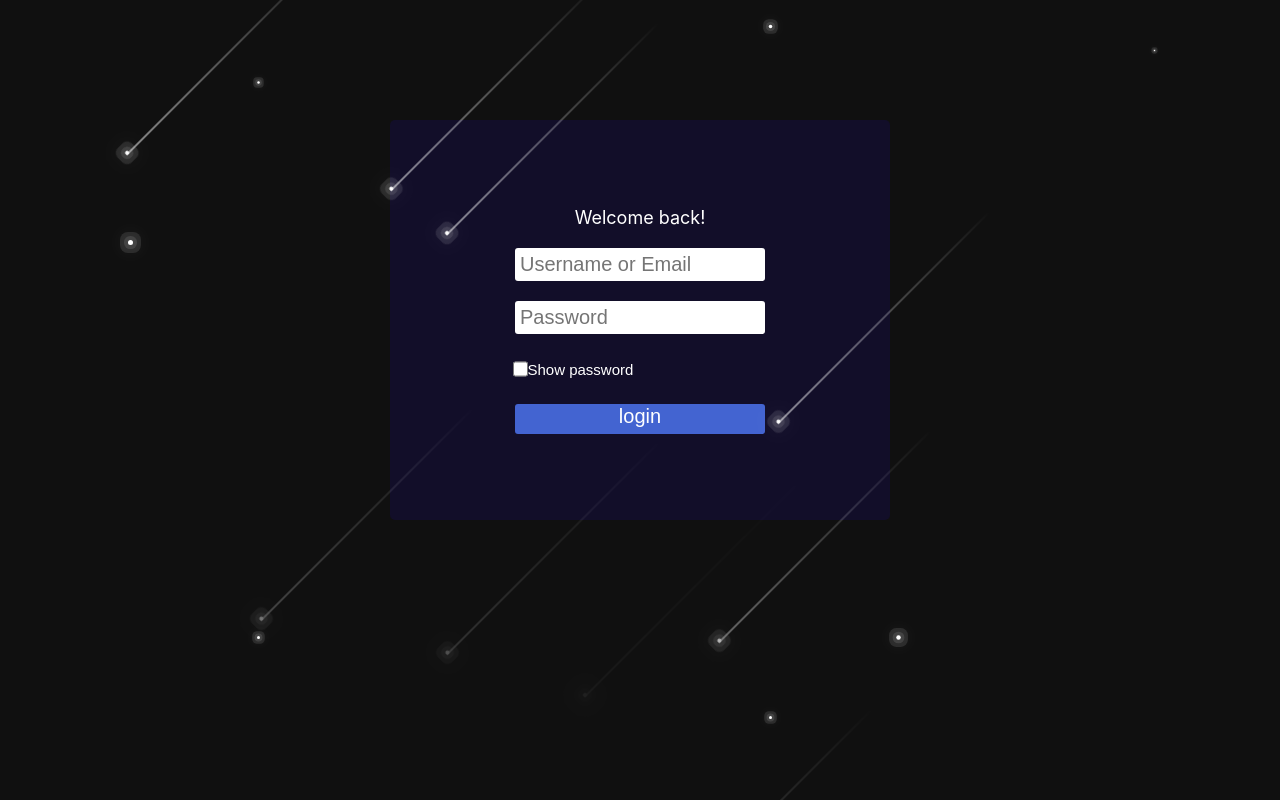
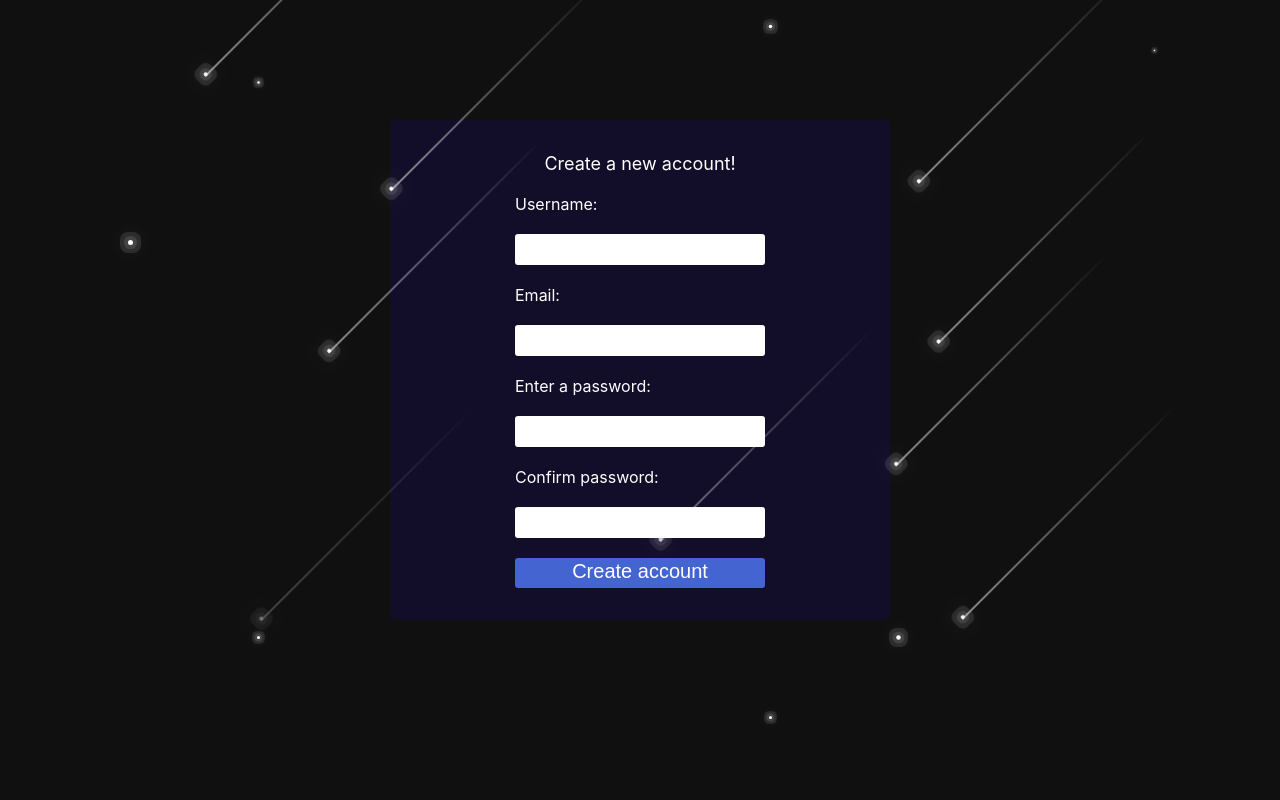
Before and after one commit to mitrabodh/libramate, a React (Create React App) app: page / in a window 1280 px wide. Built offline with nearby package versions, Linux system fonts and the light colour scheme.

Commit message:
The label left margin was adjusted for smaller devices.

```diff
--- a/src/App.tsx
+++ b/src/App.tsx
@@ -1,10 +1,11 @@
 import React from 'react';
-import LoginPage from "./LoginPage"
+import LoginPage from "./components/LoginPage"
+import CreateAccount from './components/CreateAccount';
 
 function App() {
   return (
     <div>
-      <LoginPage />
+      <CreateAccount />
     </div>
   );
 }
--- /dev/null
+++ b/src/components/CreateAccount.tsx
@@ -0,0 +1,51 @@
+import React, { useRef } from 'react'
+import styles from "./authentication.module.css"
+
+
+export default function CreateAccount() {
+    let leftPos: number | undefined;
+    let formWidth: number | undefined = document.querySelector("form")?.clientWidth;
+    function containerWidth() {
+        let pos: number;
+        if (formWidth !== undefined && Number(formWidth) < 500) {
+            return pos = 125 - (500 - Number(formWidth));
+        }
+    }
+
+    leftPos = containerWidth();
+
+    return (
+        <div className={styles.container}>
+            <span></span>
+            <span></span>
+            <span></span>
+            <span></span>
+            <span></span>
+            <span></span>
+            <span></span>
+            <span></span>
+            <span></span>
+            <div className={styles.starBox}>
+                <div></div>
+                <div></div>
+                <div></div>
+                <div></div>
+                <div></div>
+                <div></div>
+                <div></div>
+            </div>
+            <form action="" style={{ minHeight: "500px" }}>
+                <p>Create a new account!</p>
+                <label htmlFor="username" style={{ color: 'white', left: `${leftPos}px` }}>Username:</label>
+                <input type="text" placeholder="" name="username" id="username" />
+                <label htmlFor="email" style={{ color: 'white' }}>Email:</label>
+                <input type="email" name="email" id="email" />
+                <label htmlFor="password1" style={{ color: 'white' }}>Enter a password:</label>
+                <input type="password" placeholder="" name="password1" id="password1" />
+                <label htmlFor="password2" style={{ color: 'white' }}>Confirm password:</label>
+                <input type="password" placeholder="" name="password2" id="password2" />
+                <input type="submit" value="Create account" />
+            </form>
+        </div >
+    )
+}
--- a/src/LoginPage.tsx
+++ b/src/components/LoginPage.tsx
@@ -32,7 +32,7 @@ export default function LoginPage() {
                 <div></div>
                 <div></div>
             </div>
-            <form action="" className={styles.form}>
+            <form action="" >
                 <p>Welcome back!</p>
                 <input type="text" placeholder="Username or Email" name="id" id="" />
                 <input ref={inputRef} type="password" placeholder="Password" name="password" id="password" />
--- a/src/authentication.module.css
+++ b/src/components/authentication.module.css
@@ -93,15 +93,24 @@ input {
     border-radius: 3px;
     border: none;
     box-sizing: border-box;
-    font-size: 20px;
+    font-size: 18px;
 }
 
+/* Label for Create account page */
+
+label {
+    align-self: flex-start;
+    position: relative;
+    left: 125px;
+}
+
+/* Style for submit button */
 input[type="submit"] {
     height: 30px;
     color: white;
     background-color: rgb(67, 100, 209);
     font-size: 20px;
-    padding-top: 1px;
+    padding-top: 2px;
 }
 
 input[type="submit"]:hover {
```
